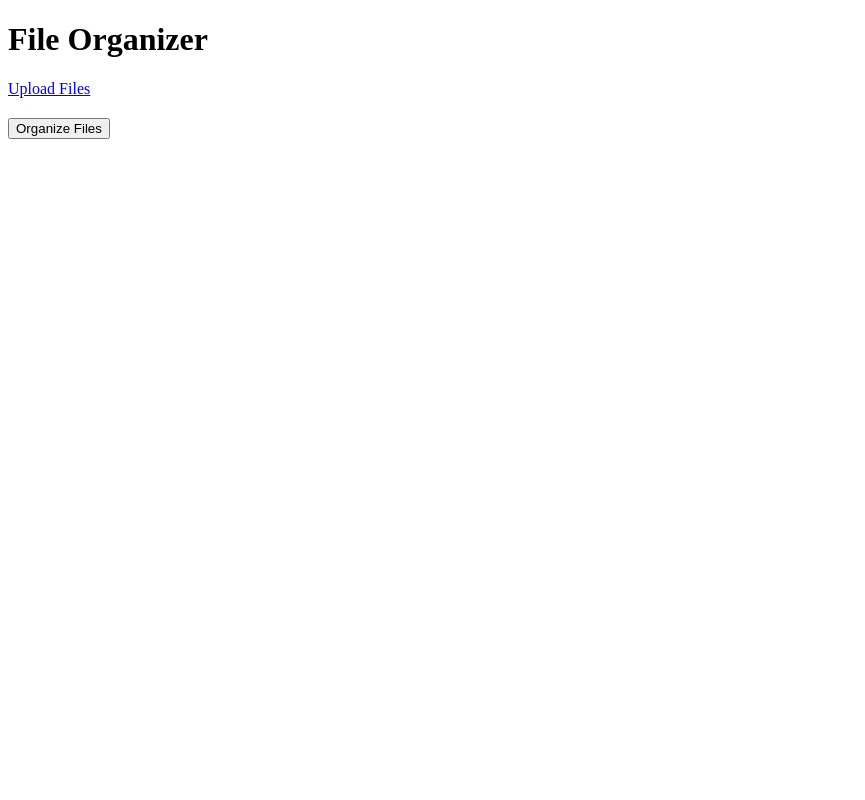
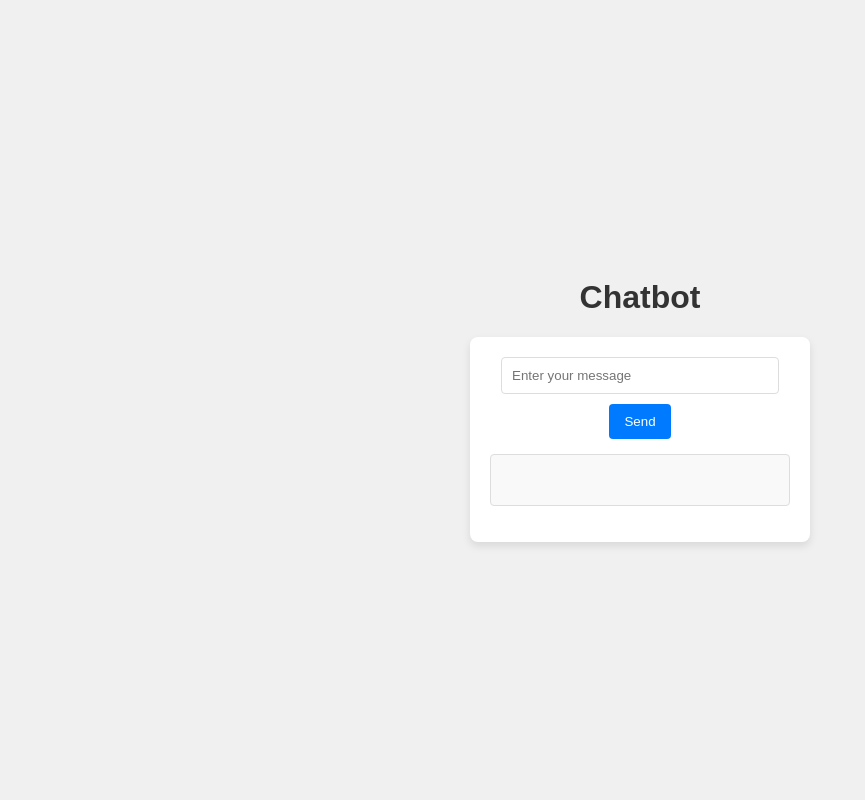
Before and after one commit to Jaswanth3999/Hangman, a Flask app: page / in a window 1280 px wide. Shown: the whole page, without its empty margins (0-865 px from the left). Run offline with Flask 3, Linux system fonts and the light colour scheme.

```diff
--- a/taskautmoation/main.py
+++ b/taskautmoation/main.py
@@ -1,47 +1,6 @@
-import os
-import shutil
-from flask import Flask, render_template, request, redirect, url_for
+from flask import Flask, request, render_template, jsonify
 
 app = Flask(__name__)
-
-UPLOAD_FOLDER = 'uploads'
-DIRECTORY_TO_ORGANIZE = os.path.join(app.static_folder, 'target')
-
-app.config['UPLOAD_FOLDER'] = UPLOAD_FOLDER
-
-
-os.makedirs(UPLOAD_FOLDER, exist_ok=True)
-os.makedirs(DIRECTORY_TO_ORGANIZE, exist_ok=True)
-
-FILE_TYPE_MAPPING = {
-    "Images": [".jpg", ".jpeg", ".png", ".gif"],
-    "Documents": [".pdf", ".docx", ".txt"],
-    "Spreadsheets": [".xls", ".xlsx", ".csv"],
-    "Presentations": [".ppt", ".pptx"],
-    "Archives": [".zip", ".rar", ".tar.gz"],
-    "Others": []
-}
-
-
-def organize_files(directory):
-    for filename in os.listdir(directory):
-        file_path = os.path.join(directory, filename)
-        if os.path.isfile(file_path):
-            file_extension = os.path.splitext(filename)[1].lower()
-            moved = False
-            for folder, extensions in FILE_TYPE_MAPPING.items():
-                if file_extension in extensions:
-                    target_folder = os.path.join(directory, folder)
-                    if not os.path.exists(target_folder):
-                        os.makedirs(target_folder)
-                    shutil.move(file_path, os.path.join(target_folder, filename))
-                    moved = True
-                    break
-            if not moved:
-                target_folder = os.path.join(directory, "Others")
-                if not os.path.exists(target_folder):
-                    os.makedirs(target_folder)
-                shutil.move(file_path, os.path.join(target_folder, filename))
 
 
 @app.route('/')
@@ -49,26 +8,22 @@ def index():
     return render_template('index.html')
 
 
-@app.route('/upload', methods=['GET', 'POST'])
-def upload_file():
-    if request.method == 'POST':
-        if 'file' not in request.files:
-            return 'No file part'
-        file = request.files['file']
-        if file.filename == '':
-            return 'No selected file'
-        if file:
-            file_path = os.path.join(app.config['UPLOAD_FOLDER'], file.filename)
-            file.save(file_path)
-            shutil.move(file_path, os.path.join(DIRECTORY_TO_ORGANIZE, file.filename))
-            return redirect(url_for('index'))
-    return render_template('upload.html')
+@app.route('/chat', methods=['POST'])
+def chat():
+    user_input = request.json.get('message')
+    response = get_bot_response(user_input)
+    return jsonify({"response": response})
 
 
-@app.route('/organize', methods=['POST'])
-def organize():
-    organize_files(DIRECTORY_TO_ORGANIZE)
-    return "Files organized successfully!"
+def get_bot_response(user_input):
+    a = user_input.lower()
+    a = user_input.split()
+    if 'hello' in a or 'hi':
+        return 'Hi how can i assist you..! '
+    elif 'how' in a and 'you' in a:
+        return 'I am good, thank you!'
+    else:
+        return 'Sorry can you specify that.'
 
 
 if __name__ == '__main__':
--- a/taskautmoation/templates/index.html
+++ b/taskautmoation/templates/index.html
@@ -2,13 +2,79 @@
 <html lang="en">
 <head>
     <meta charset="UTF-8">
-    <title>File Organizer</title>
+    <meta name="viewport" content="width=device-width, initial-scale=1.0">
+    <title>Chatbot</title>
+    <style>
+        body {
+            font-family: Arial, sans-serif;
+            display: flex;
+            flex-direction: column;
+            align-items: center;
+            justify-content: center;
+            height: 100vh;
+            background-color: #f0f0f0;
+            margin: 0;
+        }
+        h1 {
+            color: #333;
+        }
+        .chat-container {
+            background: white;
+            padding: 20px;
+            border-radius: 8px;
+            box-shadow: 0 4px 8px rgba(0, 0, 0, 0.1);
+            width: 300px;
+            text-align: center;
+        }
+        input[type="text"] {
+            width: calc(100% - 22px);
+            padding: 10px;
+            margin-bottom: 10px;
+            border: 1px solid #ddd;
+            border-radius: 4px;
+            box-sizing: border-box;
+        }
+        button {
+            padding: 10px 15px;
+            color: white;
+            background-color: #007BFF;
+            border: none;
+            border-radius: 4px;
+            cursor: pointer;
+        }
+        button:hover {
+            background-color: #0056b3;
+        }
+        #response {
+            margin-top: 15px;
+            padding: 10px;
+            background-color: #f9f9f9;
+            border: 1px solid #ddd;
+            border-radius: 4px;
+            min-height: 30px;
+        }
+    </style>
+    <script>
+        async function sendMessage() {
+            const userMessage = document.getElementById('message').value;
+            const response = await fetch('/chat', {
+                method: 'POST',
+                headers: {
+                    'Content-Type': 'application/json',
+                },
+                body: JSON.stringify({ message: userMessage }),
+            });
+            const data = await response.json();
+            document.getElementById('response').innerText = data.response;
+        }
+    </script>
 </head>
 <body>
-    <h1>File Organizer</h1>
-    <a href="{{ url_for('upload_file') }}">Upload Files</a>
-    <form action="{{ url_for('organize') }}" method="post" style="margin-top: 20px;">
-        <button type="submit">Organize Files</button>
-    </form>
+    <h1>Chatbot</h1>
+    <div class="chat-container">
+        <input type="text" id="message" placeholder="Enter your message">
+        <button onclick="sendMessage()">Send</button>
+        <p id="response"></p>
+    </div>
 </body>
 </html>
```
